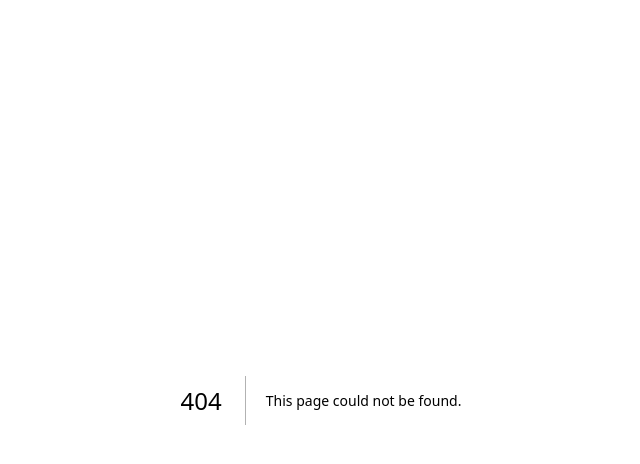
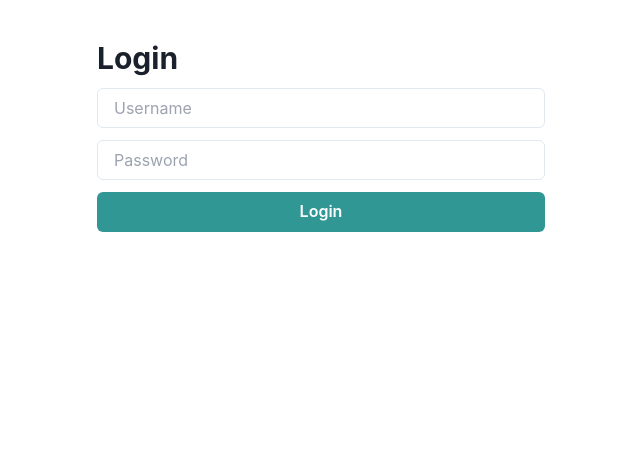
Before and after one commit to Arraidh/sahabat-laut-lestari-10-24, a Next.js app: page /login in a window 1280 px wide. Before the commit this address had no page. Shown: the top 464 px of the page, without its empty margins (319-959 px from the left). Built offline with nearby package versions, Linux system fonts and the light colour scheme.

Commit message:
add login and redirect

```diff
--- /dev/null
+++ b/components/navbar.js
@@ -0,0 +1,16 @@
+import { Button } from "@chakra-ui/react";
+import Link from "next/link";
+
+export default function Navbar() {
+  return (
+    <>
+      <div className="w-full">
+        <Link href="/login" className="ml-auto">
+          <Button colorScheme="teal" variant={"solid"}>
+            Login
+          </Button>
+        </Link>
+      </div>
+    </>
+  );
+}
--- a/components/ui/toaster.jsx
+++ b/components/ui/toaster.jsx
@@ -1,25 +1,26 @@
+("use client");
+
 function _optionalChain(ops) {
-  let lastAccessLHS = undefined
-  let value = ops[0]
-  let i = 1
+  let lastAccessLHS = undefined;
+  let value = ops[0];
+  let i = 1;
   while (i < ops.length) {
-    const op = ops[i]
-    const fn = ops[i + 1]
-    i += 2
-    if ((op === 'optionalAccess' || op === 'optionalCall') && value == null) {
-      return undefined
+    const op = ops[i];
+    const fn = ops[i + 1];
+    i += 2;
+    if ((op === "optionalAccess" || op === "optionalCall") && value == null) {
+      return undefined;
     }
-    if (op === 'access' || op === 'optionalAccess') {
-      lastAccessLHS = value
-      value = fn(value)
-    } else if (op === 'call' || op === 'optionalCall') {
-      value = fn((...args) => value.call(lastAccessLHS, ...args))
-      lastAccessLHS = undefined
+    if (op === "access" || op === "optionalAccess") {
+      lastAccessLHS = value;
+      value = fn(value);
+    } else if (op === "call" || op === "optionalCall") {
+      value = fn((...args) => value.call(lastAccessLHS, ...args));
+      lastAccessLHS = undefined;
     }
   }
-  return value
+  return value;
 }
-;('use client')
 
 import {
   Toaster as ChakraToaster,
@@ -28,29 +29,29 @@ import {
   Stack,
   Toast,
   createToaster,
-} from '@chakra-ui/react'
+} from "@chakra-ui/react";
 
 export const toaster = createToaster({
-  placement: 'bottom-end',
+  placement: "bottom-end",
   pauseOnPageIdle: true,
-})
+});
 
 export const Toaster = () => {
   return (
     <Portal>
       <ChakraToaster
         toaster={toaster}
-        insetInline={{ mdDown: '1rem' }}
-        width={{ md: '356px' }}
+        insetInline={{ mdDown: "1rem" }}
+        width={{ md: "356px" }}
       >
         {(toast) => (
           <Toast.Root>
-            {toast.type === 'loading' ? (
-              <Spinner size='sm' color='blue.solid' />
+            {toast.type === "loading" ? (
+              <Spinner size="sm" color="blue.solid" />
             ) : (
               <Toast.Indicator />
             )}
-            <Stack gap='1' flex='1' maxWidth='100%'>
+            <Stack gap="1" flex="1" maxWidth="100%">
               {toast.title && <Toast.Title>{toast.title}</Toast.Title>}
               {toast.description && (
                 <Toast.Description>{toast.description}</Toast.Description>
@@ -61,14 +62,14 @@ export const Toaster = () => {
             )}
             {_optionalChain([
               toast,
-              'access',
+              "access",
               (_) => _.meta,
-              'optionalAccess',
+              "optionalAccess",
               (_2) => _2.closable,
             ]) && <Toast.CloseTrigger />}
           </Toast.Root>
         )}
       </ChakraToaster>
     </Portal>
-  )
-}
+  );
+};
--- a/package.json
+++ b/package.json
@@ -15,11 +15,13 @@
     "@emotion/styled": "^11.13.0",
     "@mui/material": "^6.1.3",
     "@mui/styled-engine-sc": "^6.1.3",
+    "axios": "^1.7.7",
     "framer-motion": "^11.11.7",
     "next": "14.2.15",
     "next-themes": "^0.3.0",
     "react": "^18",
     "react-dom": "^18",
+    "react-hot-toast": "^2.4.1",
     "react-icons": "^5.3.0",
     "styled-components": "^6.1.13",
     "swr": "^2.2.5",
--- a/pages/index.js
+++ b/pages/index.js
@@ -1,4 +1,5 @@
 import FishCard from "@/components/fish-card";
+import Navbar from "@/components/navbar";
 import SearchInput from "@/components/search-input";
 import fetcher from "@/utils/fetcher";
 import { Button, Grid, GridItem, Spinner } from "@chakra-ui/react";
@@ -56,6 +57,7 @@ export default function Home() {
   return (
     <>
       <div className="flex flex-col items-center mx-auto justify-center container p-12 w-full gap-3">
+        <Navbar />
         <SearchInput />
         <Grid
           templateColumns="repeat(3, minmax(0, 1fr))"
--- /dev/null
+++ b/pages/login/index.js
@@ -0,0 +1,130 @@
+"use client";
+
+import { EmailIcon } from "@chakra-ui/icons";
+import {
+  Alert,
+  AlertIcon,
+  Button,
+  Heading,
+  Input,
+  InputGroup,
+  InputLeftElement,
+  Stack,
+} from "@chakra-ui/react";
+import axios from "axios";
+import { useRouter } from "next/router";
+import { useEffect, useState } from "react";
+import toast, { Toaster } from "react-hot-toast";
+
+export default function Login() {
+  const router = useRouter();
+  const [user, setUser] = useState({
+    username: "",
+    password: "",
+  });
+  const [error, setError] = useState({
+    isError: false,
+    message: "",
+  });
+
+  const handleLogin = () => {
+    // setError({
+    //   ...error,
+    //   isError: false,
+    // });
+
+    toast.promise(
+      axios
+        .post("https://test.api.sahabatlautlestari.com/auth/login", {
+          ...user,
+        })
+        .then((response) =>
+          setTimeout(() => {
+            router.push("/");
+          }, 2000)
+        )
+        .catch((error) => {
+          console.log(error);
+          throw new Error(error);
+        }),
+      {
+        loading: "Loading",
+        success: "Got the data",
+        error: (err) => `${err.toString()}`,
+      }
+    );
+    // toast.promise(
+    //   axios
+    //     .post(`https://test.api.sahabatlautlestari.com/auth/login`, {
+    //       ...user,
+    //     })
+    //     .then((response) => {
+    //       setError({
+    //         ...error,
+    //         isError: false,
+    //       });
+    //       localStorage.setItem("token");
+    //       //   router.push("/");
+    //     })
+    //     .catch((error) => {
+    //       setError({
+    //         isError: true,
+    //         message: error?.response?.data?.title,
+    //       });
+
+    //       throw error;
+    //     }),
+    //   {
+    //     loading: "Loading",
+    //     success: "Berhasil Login",
+    //     error: "Opps terjadi kesalahan",
+    //   }
+    // );
+  };
+
+  return (
+    <>
+      <Toaster />
+      <div className="p-10">
+        <div className="container max-w-md mx-auto">
+          <Stack gap={3}>
+            <Heading size={"lg"}>Login</Heading>
+
+            <Input
+              type="text"
+              placeholder="Username"
+              onChange={(e) =>
+                setUser({
+                  ...user,
+                  username: e.target.value,
+                })
+              }
+            />
+            <Input
+              type="password"
+              placeholder="Password"
+              onChange={(e) =>
+                setUser({
+                  ...user,
+                  password: e.target.value,
+                })
+              }
+            />
+
+            {error.isError ? (
+              <Alert status="error">
+                <AlertIcon />
+                {error.message}
+              </Alert>
+            ) : (
+              ""
+            )}
+            <Button colorScheme="teal" onClick={handleLogin}>
+              Login
+            </Button>
+          </Stack>
+        </div>
+      </div>
+    </>
+  );
+}
```
Also changed, not shown: 1 other file (tests, documents, lock files or other folders).
